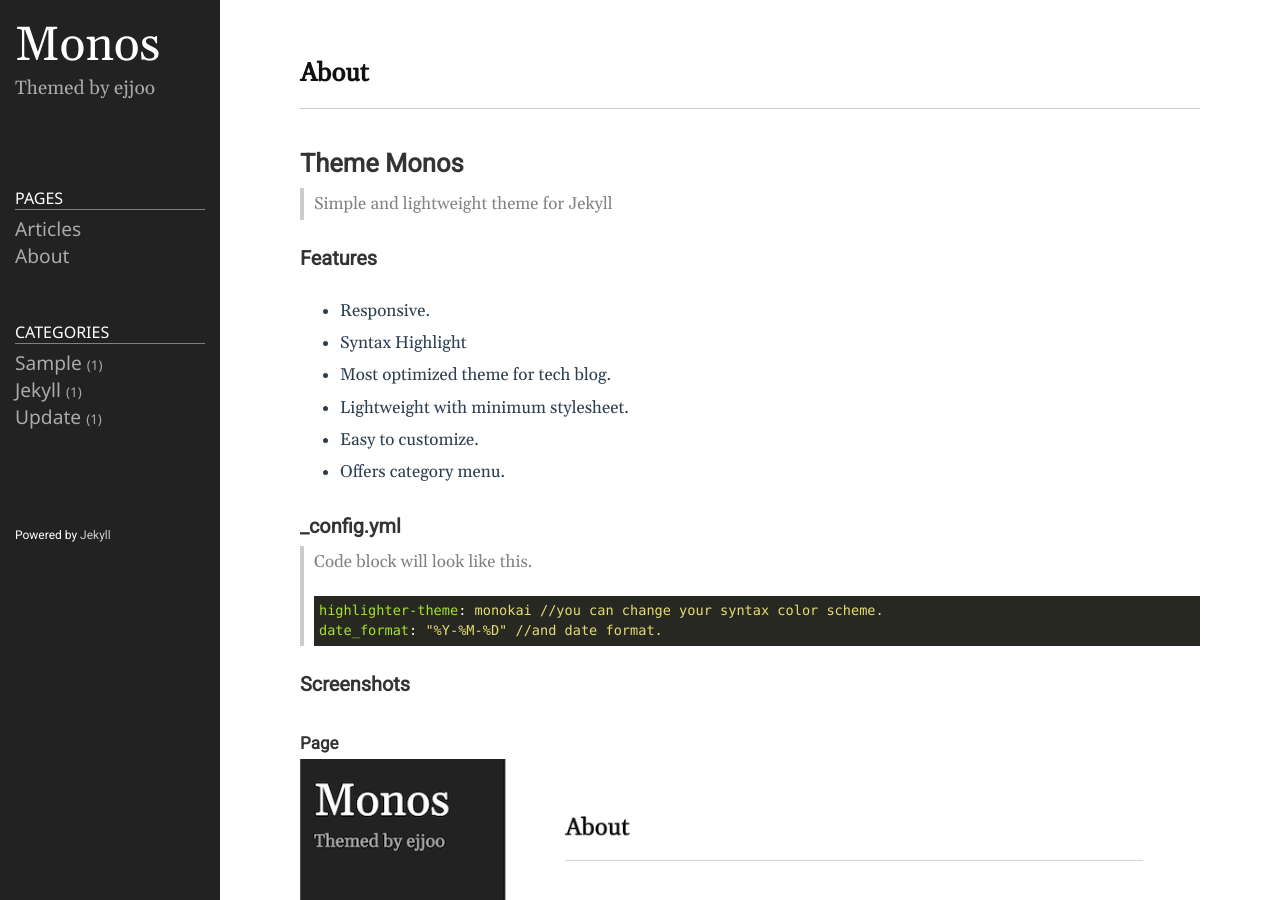
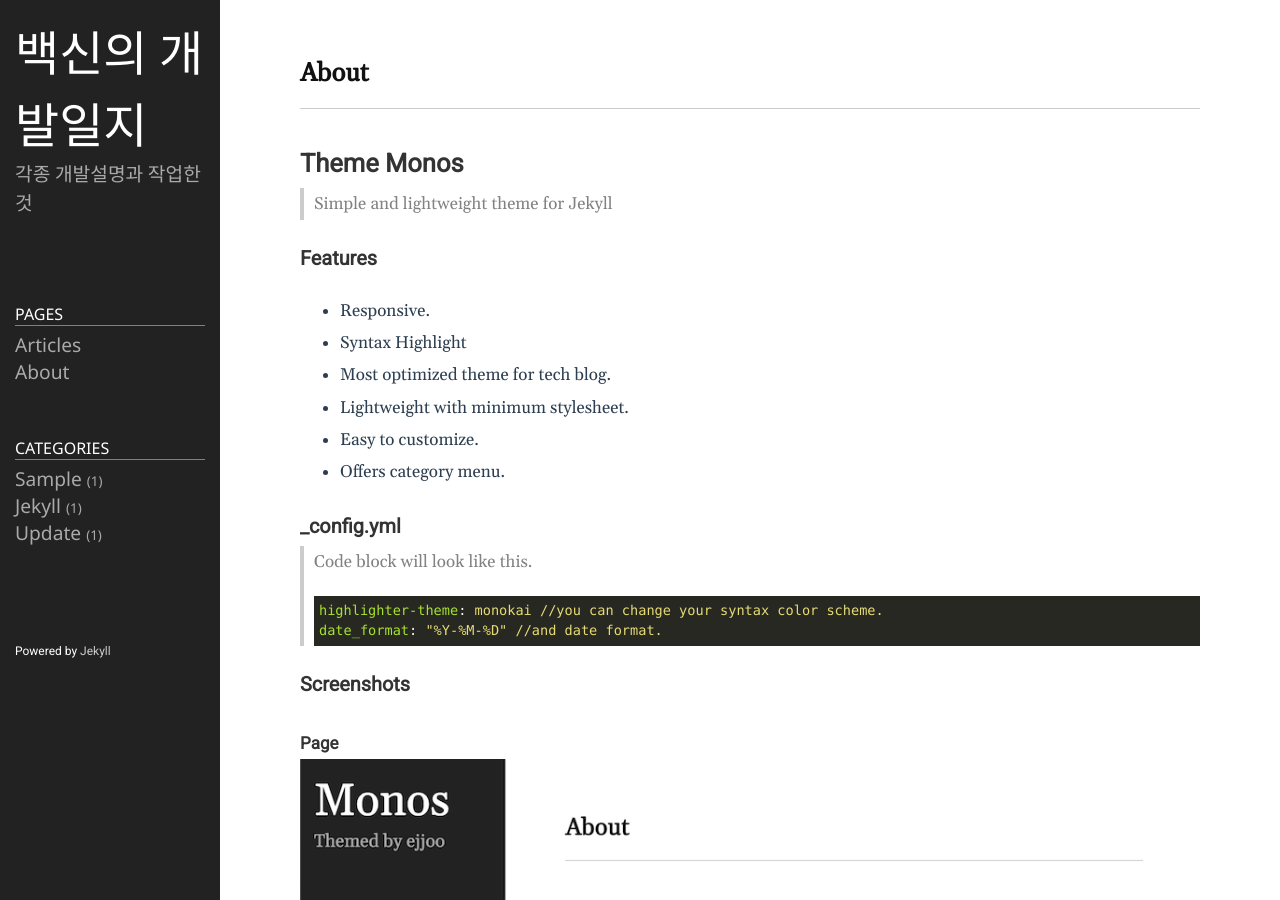
Before and after one commit to tlslql7101/tlslql7101.github.io, a Jekyll site: the page built from README.md, in a window 1280 px wide and 900 px high. Built offline with Jekyll 4.4.1, drawn with Linux system fonts in a browser that asks for light colours.

Commit message:
Update _config.yml

```diff
--- a/_config.yml
+++ b/_config.yml
@@ -18,13 +18,13 @@
 # You can create any custom variable you would like, and they will be accessible
 # in the templates via {{ site.myvariable }}.
 
-title: Monos
-email: ejjoo7994@gmail.com
+title: 백신의 개발일지
+email: tlslql7101@naver.com
 description: >- # this means to ignore newlines until "baseurl:"
-  Themed by ejjoo
+  각종 개발설명과 작업한 것
 # baseurl: "/" # the subpath of your site, e.g. /blog
 # url: "http://ejjoo.github.io" # the base hostname & protocol for your site, e.g. http://example.com
-github_username: ejjoo
+github_username: tlslql7101
 highlighter: rouge
 svg:
   optimize: true
```
